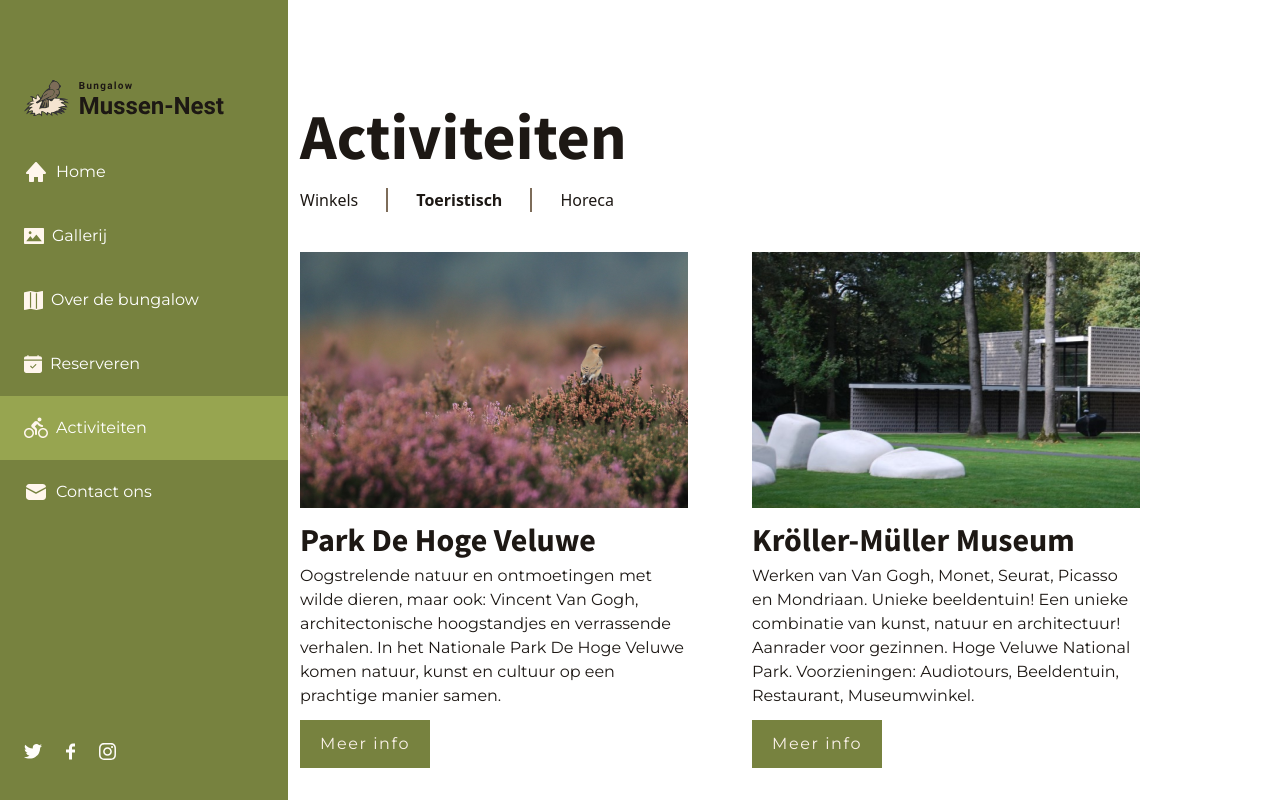
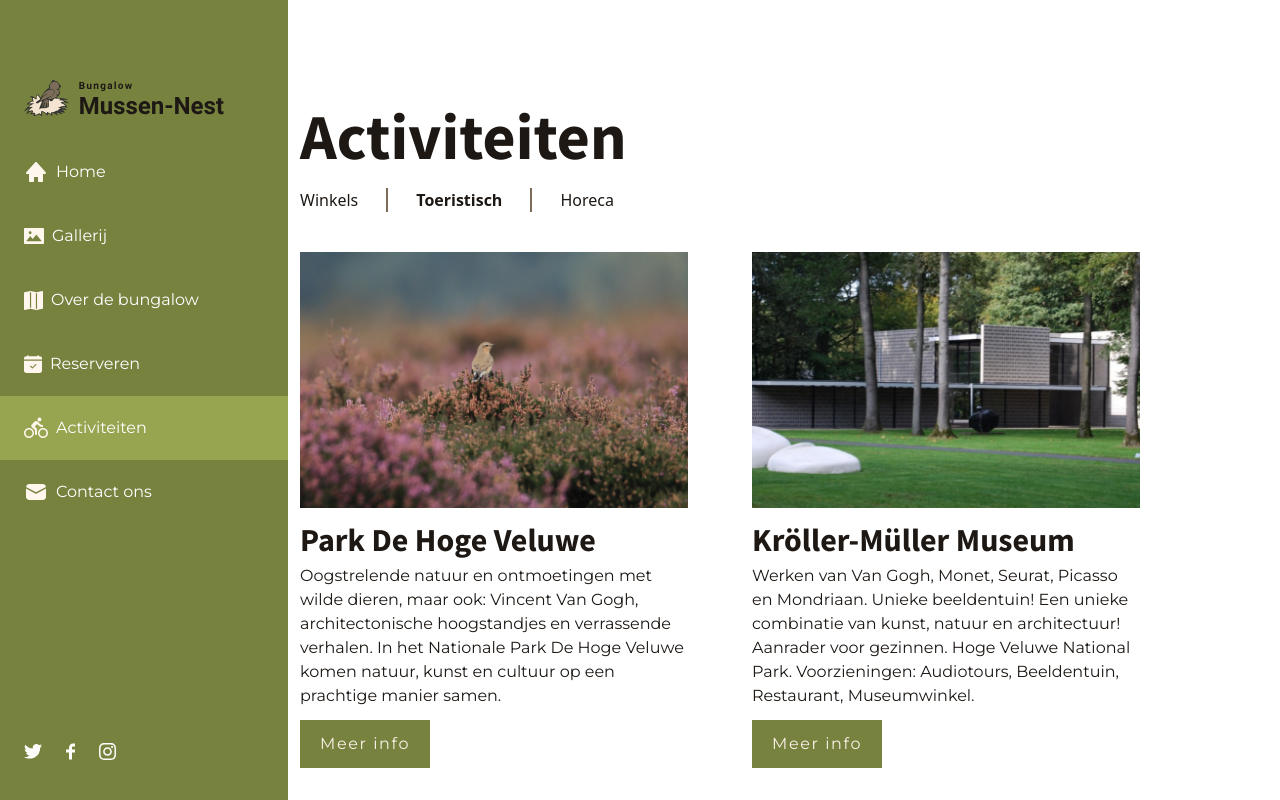
Before and after one commit to RammahKarpous/bungalow-mussen-nest, a React (Create React App) app: page /activiteiten/toeristisch in a window 1280 px wide. Shown: the top 800 px of the page. Built offline with nearby package versions, Linux system fonts and the light colour scheme.

Commit message:
Added a global bg-cover class

```diff
--- a/src/index.css
+++ b/src/index.css
@@ -89,6 +89,12 @@
 		background-repeat: no-repeat !important;
 	}
 
+	.bg-cover {
+		background-position: center !important;
+		background-size: cover !important;
+		background-repeat: no-repeat !important;
+	}
+
 	/* Template styles */
 	.include-footer {
 		@apply col-start-1 lg:col-start-2 col-end-7 lg:col-end-9 xl:pl-0 lg:pl-20 relative mt-20 grid grid-cols-8;
```
